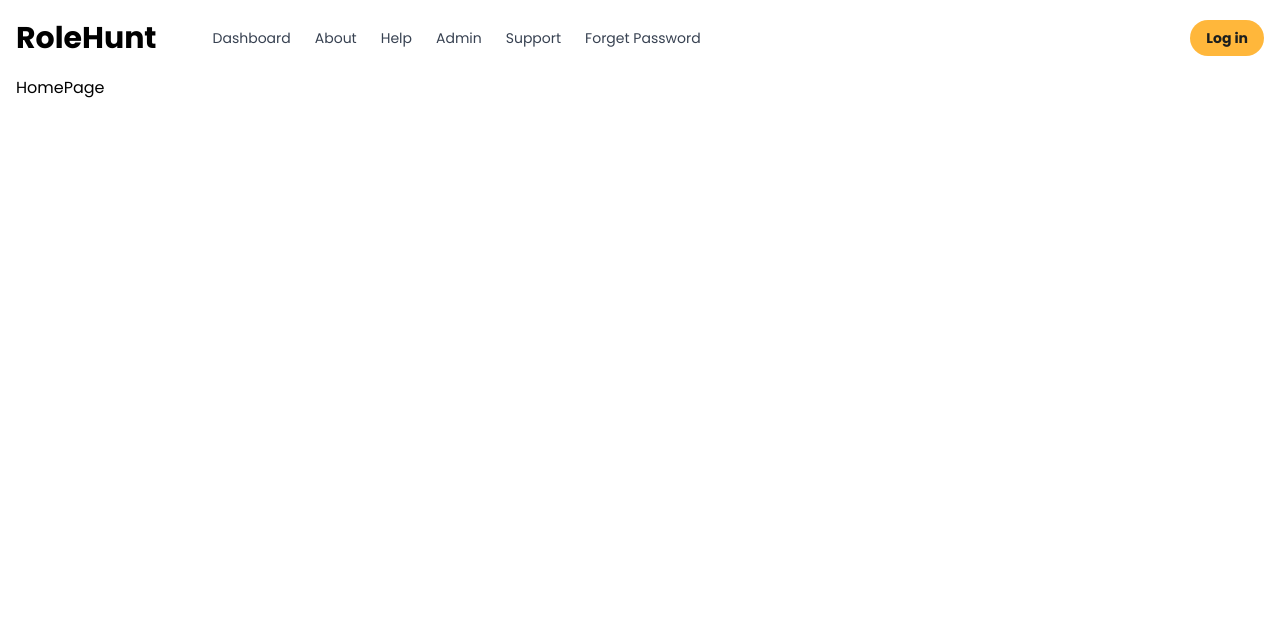
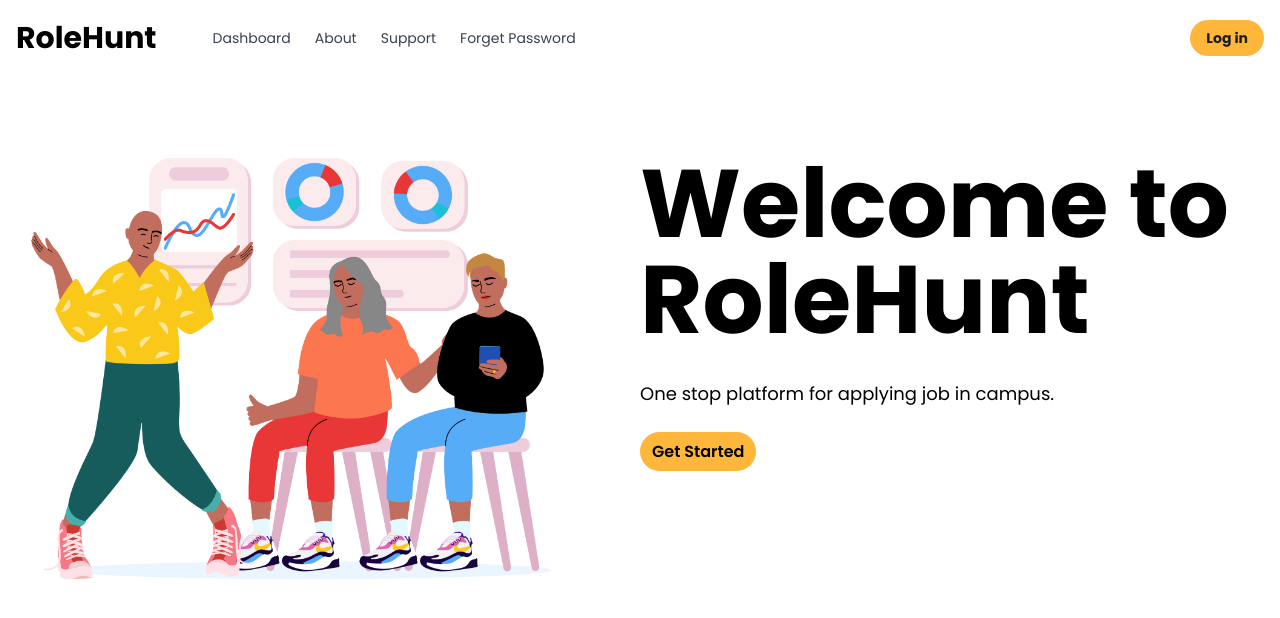
Before and after one commit to imabhinavdev/rolehunt, a Next.js app: page / in a window 1280 px wide. Shown: the top 618 px of the page. Built offline with nearby package versions, Linux system fonts and the light colour scheme.

Commit message:
UPDATE: Update forget password page and home page, fix login route and navbar links, and add logout functionality

```diff
--- a/src/app/(front)/forgetpassword/page.js
+++ b/src/app/(front)/forgetpassword/page.js
@@ -15,8 +15,8 @@ const ForgetPassword = () => {
                 Trouble with logging in?
               </p>
               <p className="mt-2 text-md text-black ">
-                Enter your email address, phone number or username, and we
-                &apos;ll send you an OTP to get back into your account.
+                Enter your email address and we &apos;ll send you an OTP to get
+                back into your account.
               </p>
             </div>
             <div className="mt-6 w-full">
@@ -40,8 +40,8 @@ const ForgetPassword = () => {
 
         <hr />
         <div className=" mt-10 p-3 flex justify-center">
-          <Link href="#" className="text-xl  font-medium text-center  ">
-            Back to Login
+          <Link href="/" className="text-xl  font-medium text-center  ">
+            Back to Home Page
           </Link>
         </div>
       </div>
--- a/src/app/(front)/home/page.js
+++ /dev/null
@@ -1,8 +0,0 @@
-import NavBar from "@/components/Navbar";
-import React from "react";
-
-const Home = () => {
-  return <div></div>;
-};
-
-export default Home;
--- a/src/app/admin/dashboard/page.js
+++ b/src/app/admin/dashboard/page.js
@@ -4,6 +4,17 @@ import AdminDashboardCard from "@/components/AdminDashboardCard";
 const AdminDashboard = () => {
   return (
     <>
+      <div className="items-start justify-between md:flex mb-4">
+        <div className="max-w-lg">
+          <h3 className="text-gray-800 text-xl font-bold sm:text-2xl">
+            Dashboard
+          </h3>
+          <p className="text-gray-600 mt-2">
+            Manage everything at one place. You can manage the companies,
+            students, jobs and placements.
+          </p>
+        </div>
+      </div>
       <div className="grid grid-cols-1 h-full md:grid-cols-2 lg:grid-cols-4 grid-flow-row gap-y-5 gap-x-12">
         {CardData.map((data, index) => (
           <AdminDashboardCard key={index} data={data} />
--- a/src/app/api/auth/login/route.js
+++ b/src/app/api/auth/login/route.js
@@ -31,8 +31,6 @@ export async function POST(req) {
         statusText: "Invalid email or password",
       });
     }
-    const hasss = await bcrypt.hash(password, 10);
-    console.log(hasss);
 
     const passwordMatch = await bcrypt.compare(password, data[0].password);
 
--- a/src/app/page.js
+++ b/src/app/page.js
@@ -1,11 +1,38 @@
 import React from "react";
 import NavBar from "@/components/Navbar";
+import Image from "next/image";
+import Link from "next/link";
 const Page = () => {
   return (
     <>
       <div className="md:mx-auto max-w-screen-xl px-4 select-none bg-white min-h-screen">
         <NavBar />
-        <div>HomePage</div>
+        <div className="flex md:mt-20">
+          <div className="md:w-1/2">
+            <Image
+              src="/images/work.png"
+              alt="Work Image"
+              height={600}
+              width={600}
+            />
+          </div>
+          <div className="w-1/2 flex flex-col gap-8">
+            <h1 className="text-8xl font-bold text-left">
+              Welcome to RoleHunt
+            </h1>
+            <p className="text-left text-lg">
+              One stop platform for applying job in campus.
+            </p>
+            <span>
+              <Link
+                href="/user/dashboard"
+                className="bg-yellow p-2 px-3 rounded-full font-semibold"
+              >
+                Get Started
+              </Link>
+            </span>
+          </div>
+        </div>
       </div>
     </>
   );
--- a/src/components/AdminSidebar.js
+++ b/src/components/AdminSidebar.js
@@ -122,7 +122,7 @@ const SideBarData = [
   },
   {
     title: "Logout",
-    link: "#",
+    link: "/logout",
     icon: Logout,
   },
 ];
--- a/src/components/Navbar.js
+++ b/src/components/Navbar.js
@@ -15,8 +15,6 @@ const NavBar = () => {
   const navigation = [
     { title: "Dashboard", path: "/user/dashboard" },
     { title: "About", path: "/about" },
-    { title: "Help", path: "/help" },
-    { title: "Admin", path: "/admin/dashboard" },
     { title: "Support", path: "/user/support" },
     { title: "Forget Password", path: "/forgetpassword " },
   ];
--- a/src/components/UserSidebar.js
+++ b/src/components/UserSidebar.js
@@ -122,7 +122,7 @@ const SideBarData = [
   // },
   {
     title: "Logout",
-    link: "/user/logout",
+    link: "/logout",
     icon: Logout,
   },
 ];
```
Also changed, not shown: src/middleware.js (+17 -14 lines), public/images/work.png (added), src/app/api/auth/forgetpassword/route.js (added).
